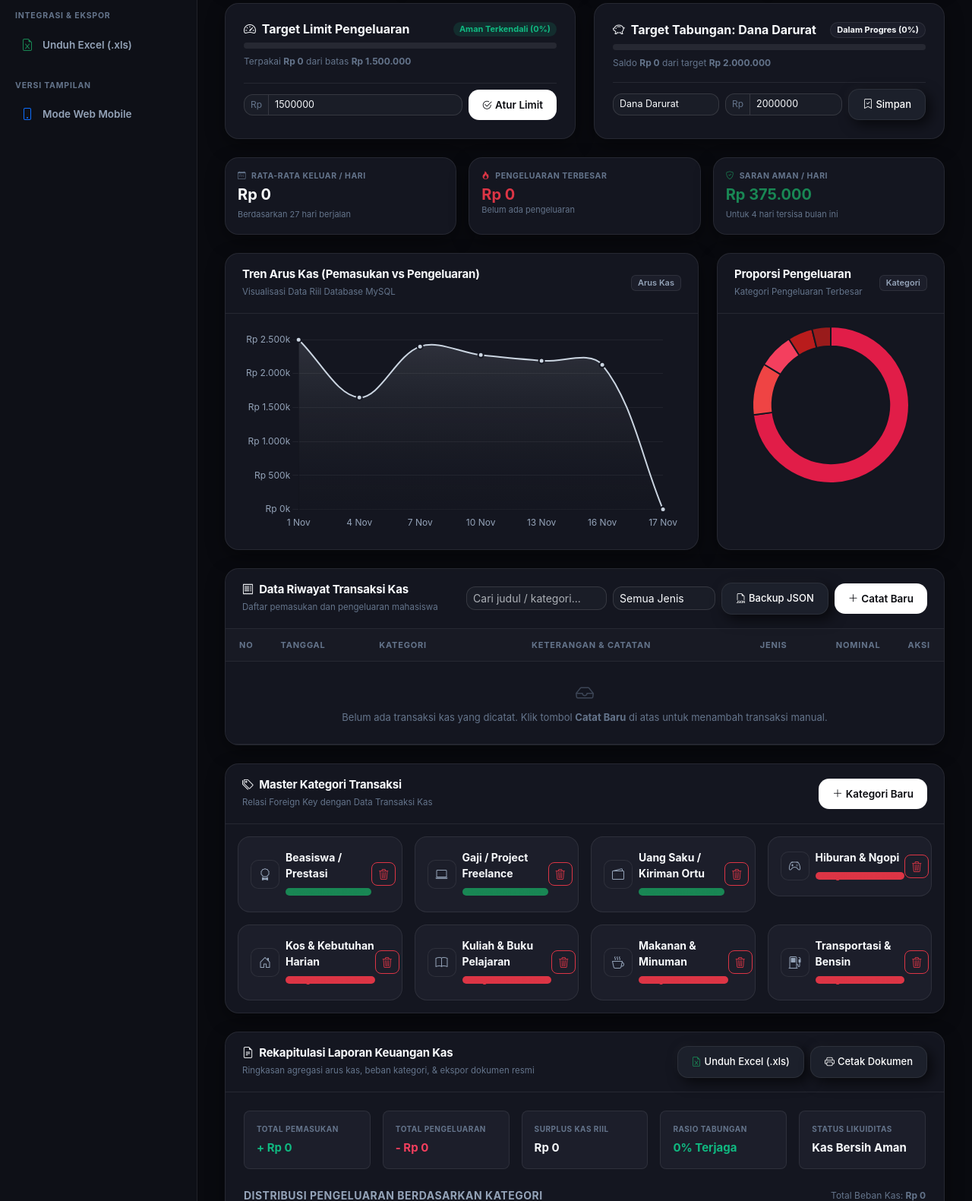
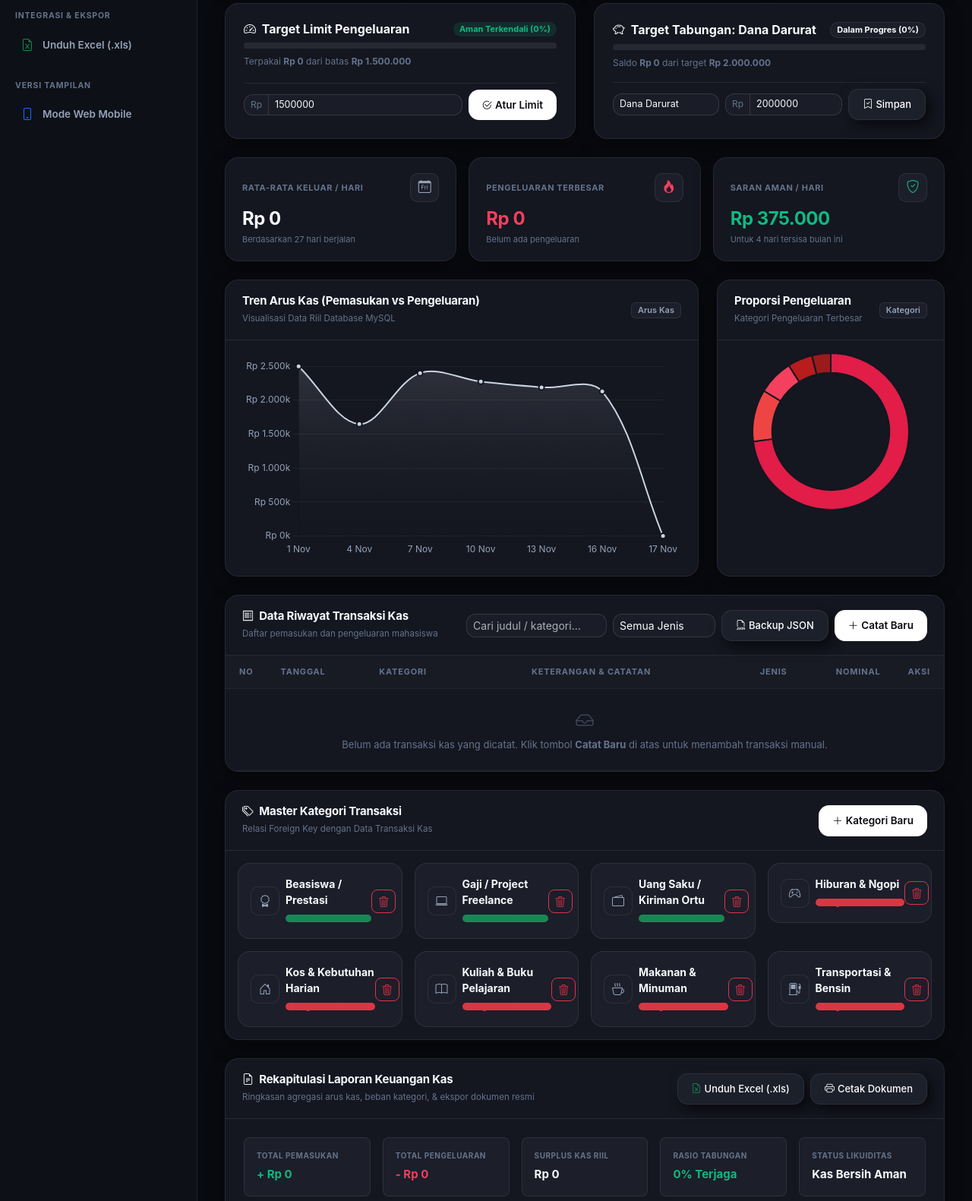
Before and after one commit to Firdaus1802/PBW, a PHP site: page /pbw/m6/dashboard.php in a window 1280 px wide. Shown: the part 340-1921 px from the top of the page at 76% size. Run offline with PHP 8.4, Linux system fonts and the light colour scheme; a user stored in the database is signed in; data comes from the database, SQL or seed files in the repository; data that the repository does not hold is empty.

Commit message:
style: seragamkan 3 kartu Insight Keuangan dengan gaya .ios-kpi-card dan variabel warna tema

```diff
--- a/m6/dashboard.php
+++ b/m6/dashboard.php
@@ -1606,29 +1606,50 @@ foreach ($kat_expenses as $ke) {
             ?>
             <div class="row g-3 mb-4">
                 <div class="col-12 col-md-4">
-                    <div class="ios-section-card p-3 h-100 mb-0">
-                        <small class="text-uppercase fw-bold d-block mb-1" style="color: var(--app-text-muted); font-size: 10.5px; letter-spacing: 0.5px;">
-                            <i class="bi bi-calendar-day me-1"></i> Rata-rata Keluar / Hari
-                        </small>
-                        <h5 class="fw-bold mb-0" style="color: var(--app-text-primary);"><?= format_rupiah($rata_keluar_harian) ?></h5>
+                    <div class="ios-kpi-card h-100 d-flex flex-column justify-content-between">
+                        <div>
+                            <div class="d-flex align-items-center justify-content-between mb-2">
+                                <span class="small fw-bold text-uppercase" style="color: var(--app-text-muted); font-size: 11px; letter-spacing: 0.6px;">
+                                    Rata-rata Keluar / Hari
+                                </span>
+                                <div class="ios-kpi-pill">
+                                    <i class="bi bi-calendar-day"></i>
+                                </div>
+                            </div>
+                            <h4 class="fw-bold mb-1" style="color: var(--app-text-primary); letter-spacing: -0.5px;"><?= format_rupiah($rata_keluar_harian) ?></h4>
+                        </div>
                         <small style="color: var(--app-text-muted); font-size: 11px;">Berdasarkan <?= $hari_berjalan ?> hari berjalan</small>
                     </div>
                 </div>
                 <div class="col-12 col-md-4">
-                    <div class="ios-section-card p-3 h-100 mb-0">
-                        <small class="text-uppercase fw-bold d-block mb-1" style="color: var(--app-text-muted); font-size: 10.5px; letter-spacing: 0.5px;">
-                            <i class="bi bi-fire me-1 text-danger"></i> Pengeluaran Terbesar
-                        </small>
-                        <h5 class="fw-bold mb-0 text-danger"><?= format_rupiah($max_keluar_nominal) ?></h5>
+                    <div class="ios-kpi-card h-100 d-flex flex-column justify-content-between">
+                        <div>
+                            <div class="d-flex align-items-center justify-content-between mb-2">
+                                <span class="small fw-bold text-uppercase" style="color: var(--app-text-muted); font-size: 11px; letter-spacing: 0.6px;">
+                                    Pengeluaran Terbesar
+                                </span>
+                                <div class="ios-kpi-pill" style="color: var(--ios-red);">
+                                    <i class="bi bi-fire"></i>
+                                </div>
+                            </div>
+                            <h4 class="fw-bold mb-1" style="color: var(--ios-red); letter-spacing: -0.5px;"><?= format_rupiah($max_keluar_nominal) ?></h4>
+                        </div>
                         <small class="d-block text-truncate" style="color: var(--app-text-muted); font-size: 11px;"><?= htmlspecialchars($max_keluar_judul) ?></small>
                     </div>
                 </div>
                 <div class="col-12 col-md-4">
-                    <div class="ios-section-card p-3 h-100 mb-0">
-                        <small class="text-uppercase fw-bold d-block mb-1" style="color: var(--app-text-muted); font-size: 10.5px; letter-spacing: 0.5px;">
-                            <i class="bi bi-shield-check me-1 text-success"></i> Saran Aman / Hari
-                        </small>
-                        <h5 class="fw-bold mb-0 text-success"><?= format_rupiah($batas_aman_harian) ?></h5>
+                    <div class="ios-kpi-card h-100 d-flex flex-column justify-content-between">
+                        <div>
+                            <div class="d-flex align-items-center justify-content-between mb-2">
+                                <span class="small fw-bold text-uppercase" style="color: var(--app-text-muted); font-size: 11px; letter-spacing: 0.6px;">
+                                    Saran Aman / Hari
+                                </span>
+                                <div class="ios-kpi-pill" style="color: var(--ios-green);">
+                                    <i class="bi bi-shield-check"></i>
+                                </div>
+                            </div>
+                            <h4 class="fw-bold mb-1" style="color: var(--ios-green); letter-spacing: -0.5px;"><?= format_rupiah($batas_aman_harian) ?></h4>
+                        </div>
                         <small style="color: var(--app-text-muted); font-size: 11px;">Untuk <?= $sisa_hari_bln ?> hari tersisa bulan ini</small>
                     </div>
                 </div>
```
